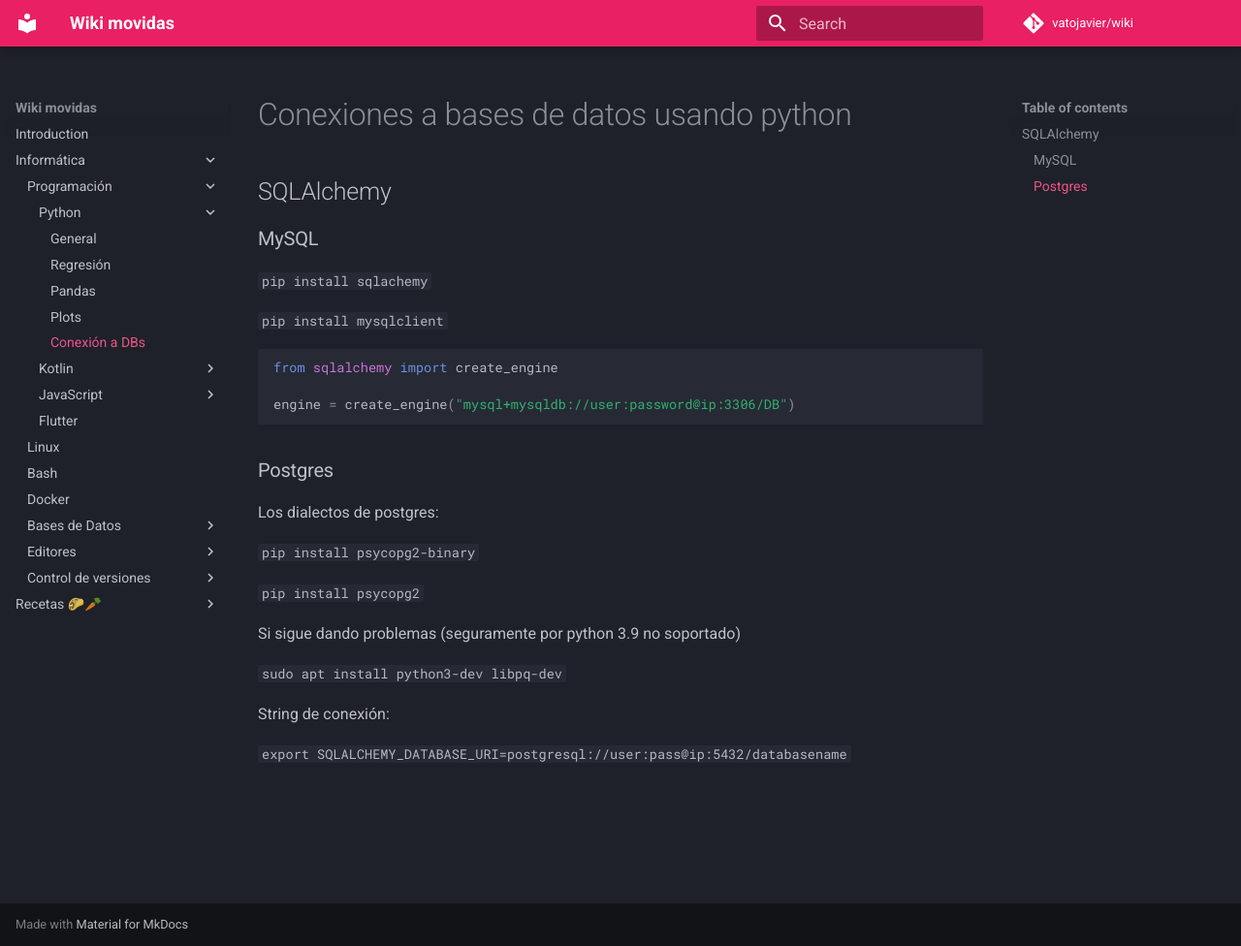
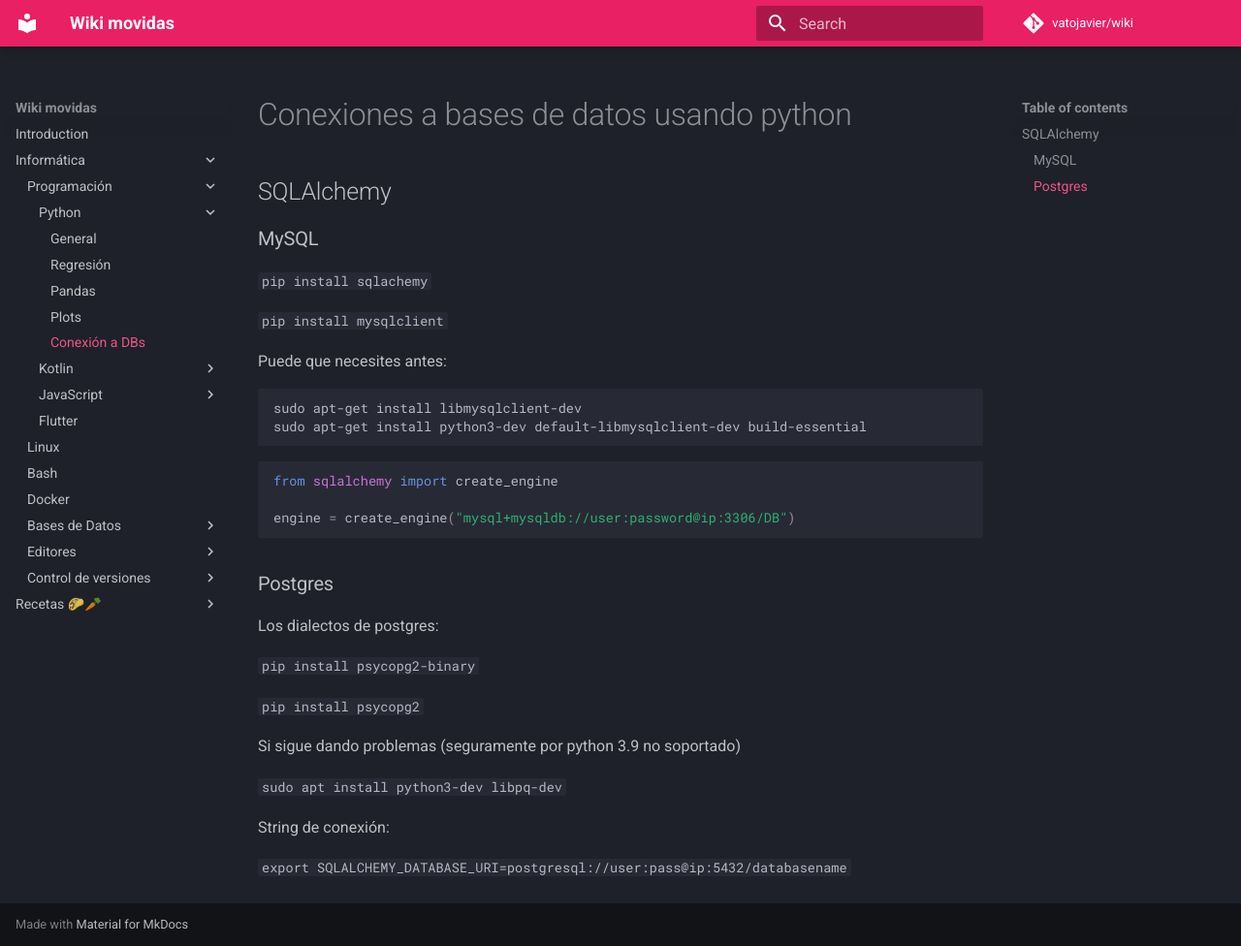
Before and after one commit to vatojavier/wiki, an MkDocs documentation site: the page built from docs/informatica/python/cDB.md, in a window 1280 px wide and 976 px high. Shown: the whole window at 97% size. Built offline with MkDocs 1.6.1 and Material for MkDocs 9.7.7, drawn with Linux system fonts in a browser that asks for light colours; comment, search, counter and statistics services are not loaded.

Commit message:
Update cDB.md

````diff
--- a/docs/informatica/python/cDB.md
+++ b/docs/informatica/python/cDB.md
@@ -6,6 +6,12 @@
 `pip install sqlachemy`
 
 `pip install mysqlclient`
+
+Puede que necesites antes:
+```
+sudo apt-get install libmysqlclient-dev
+sudo apt-get install python3-dev default-libmysqlclient-dev build-essential
+```
 
 ```python
 from sqlalchemy import create_engine
````
